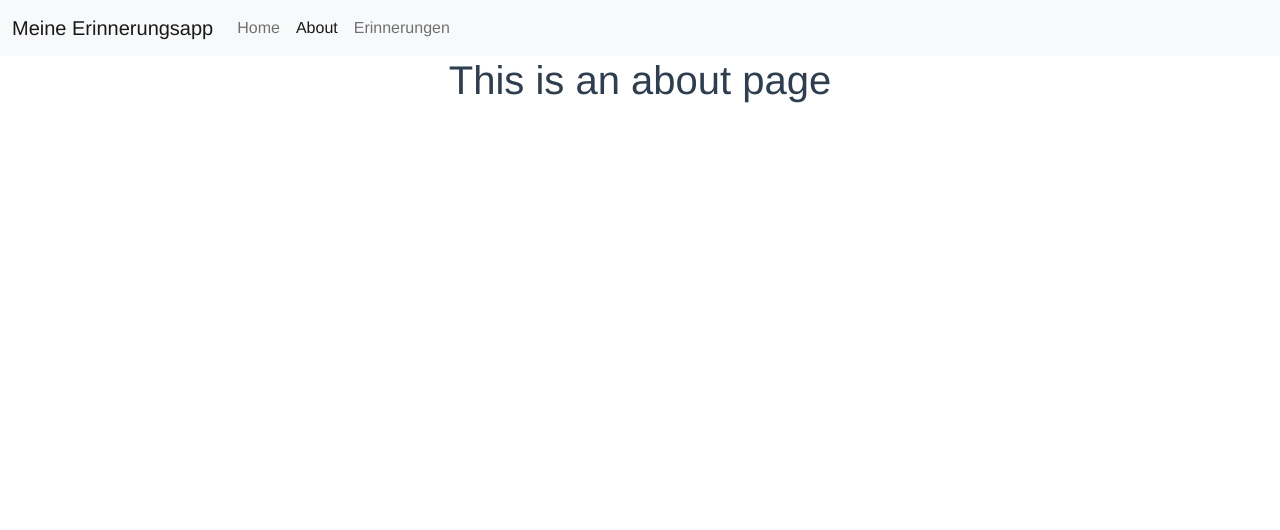
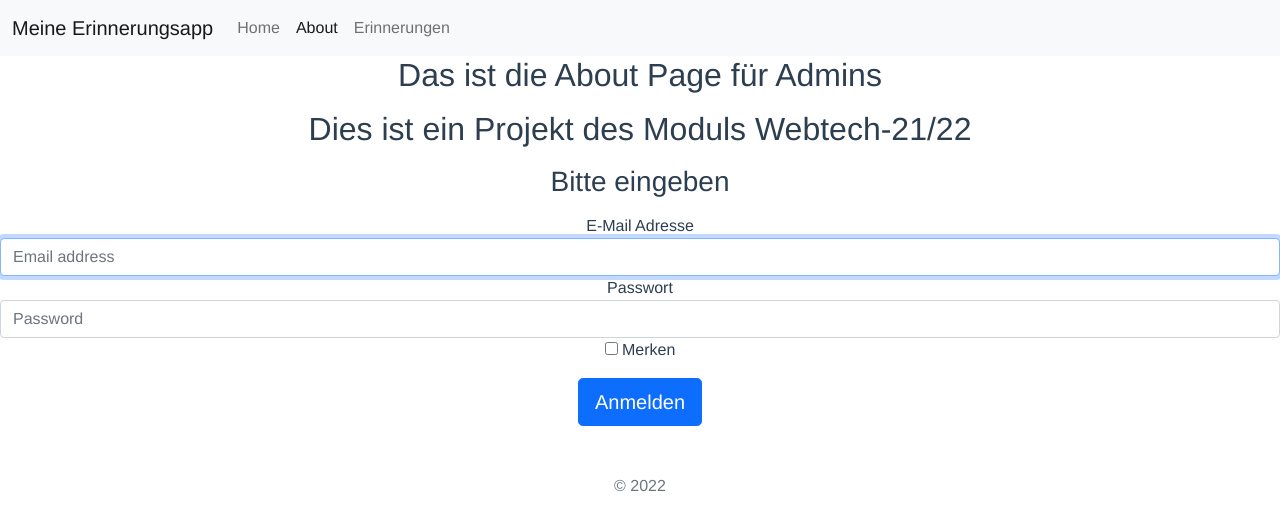
Before and after one commit to Sinan-576403/Erinnerungsapp_frontend, a Vue app: page /about in a window 1280 px wide. Shown: the top 530 px of the page. Built offline with nearby package versions, Linux system fonts and the light colour scheme.

Commit message:
Überarbeitungen About page, Home page, allgemeine ergänzungen in components

```diff
--- a/src/components/ErinnerungenCardList.vue
+++ b/src/components/ErinnerungenCardList.vue
@@ -8,7 +8,7 @@
           <h5 class="card-title">{{ erinnerung.ersteAufgabe }} {{ erinnerung.nachsteAufgabe}} </h5>
           <p class="card-text">
             {{ erinnerung.ersteAufgabe }} ist {{ erinnerung.erledigt ? 'erledigt' : 'nicht erledigt'}} + {{ erinnerung.nachsteAufgabe}}
-            ist {{ erinnerung.erledigt ? 'erledigt' : 'nicht erledigt'}}
+            muss noch {{ erinnerung.erledigt ? 'erledigt' : 'nicht erledigt'}} werden
           </p>
         </div>
       </div>
--- a/src/components/ErinnerungenCreateForm.vue
+++ b/src/components/ErinnerungenCreateForm.vue
@@ -27,12 +27,12 @@
           <label for="job" class="form-label">Wichtigkeit</label>
           <select id="job" class="form-select" v-model="job" required>
             <option value="" selected disabled>Auswählen...</option>
-            <option value="planen">planen</option>
-            <option value="sport">sport</option>
-            <option value="kochen">kochen</option>
-            <option value="termin">termin</option>
-            <option value="freizeit">freizeit</option>
-            <option value="ha">ha</option>
+            <option value="planen">Planen</option>
+            <option value="sport">Sport</option>
+            <option value="kochen">Kochen</option>
+            <option value="termin">Termin</option>
+            <option value="freizeit">Freizeit</option>
+            <option value="ha">Hausaufgaben</option>
           </select>
           <div class="invalid-feedback">
             Geben Sie  bitte die wichtigere Aufgabe an.
@@ -40,7 +40,7 @@
         </div>
         <div class="mb-3">
           <div class="form-check">
-            <input class="form-check-input" type="checkbox" id="erledigt" v-model="erledigt" required>
+            <input class="form-check-input" type="checkbox" id="erledigt" v-model="erledigt">
             <label class="form-check-label" for="erledigt">
               erledigt
             </label>
--- a/src/views/About.vue
+++ b/src/views/About.vue
@@ -1,5 +1,25 @@
 <template>
   <div class="about">
-    <h1>This is an about page</h1>
+    <h2>Das ist die About Page für Admins</h2>
+    <p></p>
+    <h2>Dies ist ein Projekt des Moduls Webtech-21/22</h2>
+    <p></p>
+    <h4></h4>
+    <p></p>
+    <p></p>
+    <form class="form-signin">
+      <h1 class="h3 mb-3 font-weight-normal">Bitte eingeben</h1>
+      <label for="inputEmail" class="sr-only">E-Mail Adresse</label>
+      <input type="email" id="inputEmail" class="form-control" placeholder="Email address" required="" autofocus="">
+      <label for="inputPassword" class="sr-only">Passwort</label>
+      <input type="password" id="inputPassword" class="form-control" placeholder="Password" required="">
+      <div class="checkbox mb-3">
+        <label>
+          <input type="checkbox" value="remember-me"> Merken
+        </label>
+      </div>
+      <button class="btn btn-lg btn-primary btn-block" type="submit">Anmelden</button>
+      <p class="mt-5 mb-3 text-muted">© 2022</p>
+    </form>
   </div>
 </template>
--- a/src/views/Erinnerungen.vue
+++ b/src/views/Erinnerungen.vue
@@ -1,5 +1,5 @@
 <template>
-  <h1>Deine Erinnerungen sind:</h1>
+  <h1></h1>
   <div class="container-fluid">
     <erinnerungen-card-list :erinnerungen="this.erinnerungen"></erinnerungen-card-list>
   </div>
--- a/src/views/Home.vue
+++ b/src/views/Home.vue
@@ -4,6 +4,24 @@
     </div>
     <img alt="Vue logo" src="../assets/erinnerungen.jpeg">
     <HelloWorld msg="Willkommen zu deinen Erinnerungen"/>
+    <form class="form-signin">
+      <p></p>
+      <h1 class="h3 mb-3 font-weight-normal">Bitte eingeben</h1>
+      <label for="inputEmail" class="sr-only">E-Mail Adresse</label>
+      <p></p>
+      <input type="email" id="inputEmail" class="form-control" placeholder="Email address" required="" autofocus="">
+      <p></p>
+      <label for="inputPassword" class="sr-only">Passwort</label>
+      <p></p>
+      <input type="password" id="inputPassword" class="form-control" placeholder="Password" required="">
+      <div class="checkbox mb-3">
+        <label>
+          <input type="checkbox" value="remember-me"> Merken
+        </label>
+      </div>
+      <button class="btn btn-lg btn-primary btn-block" type="submit">Anmelden</button>
+      <p class="mt-5 mb-3 text-muted">© 2022</p>
+    </form>
   </div>
 </template>
 
```
